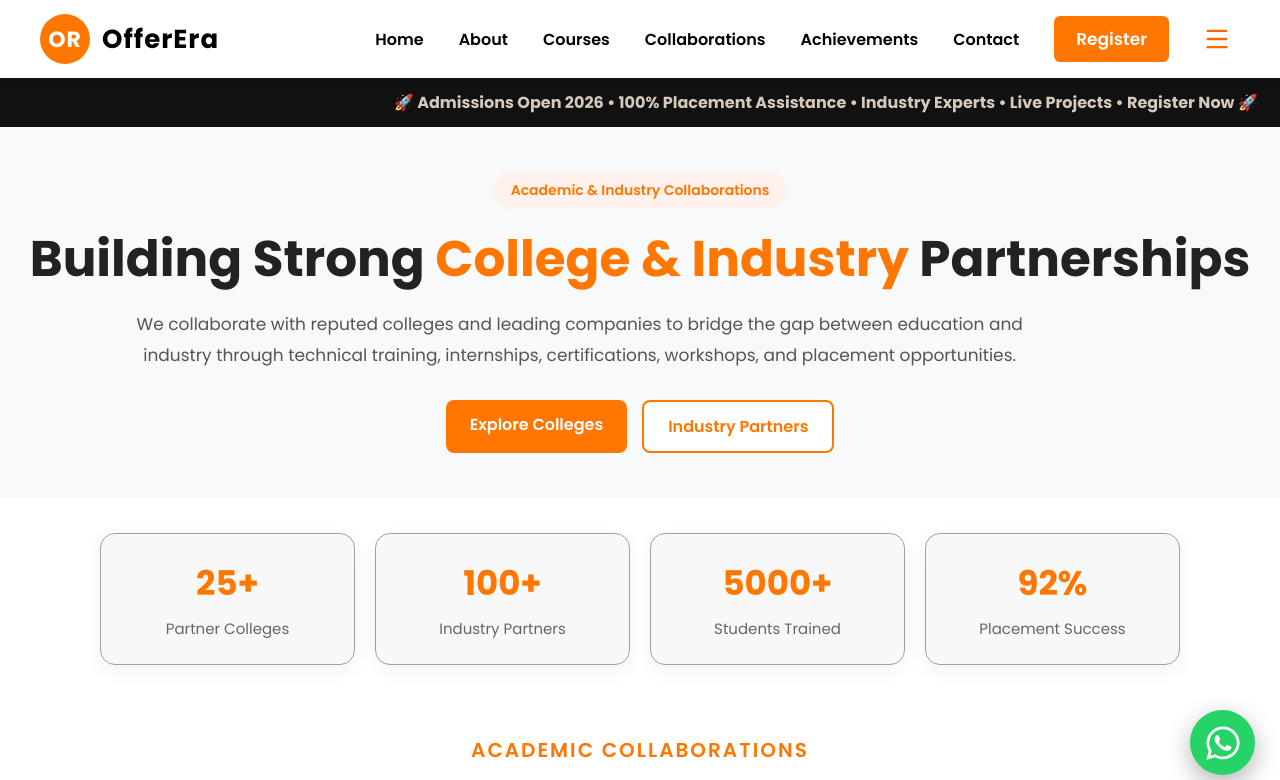
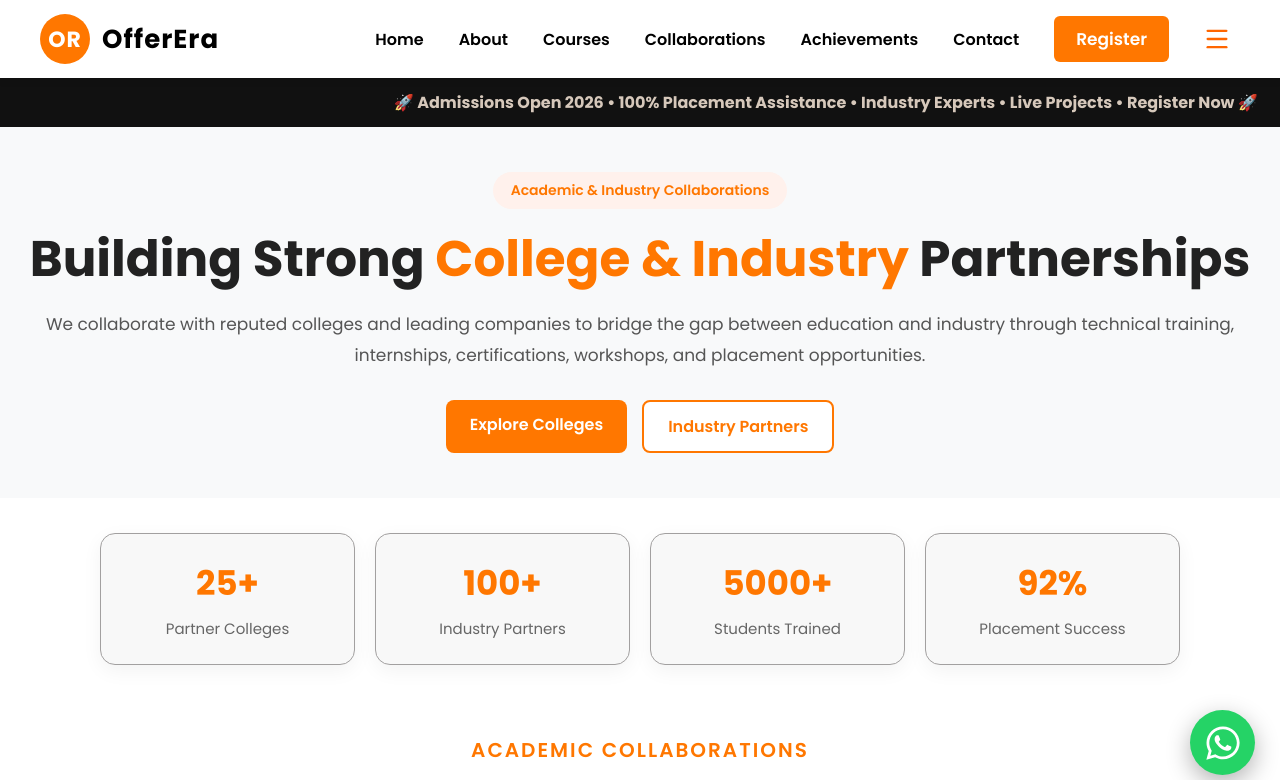
Before and after one commit to rishithac03/Institute-Website, a React (Vite) app in the folder vite-project/: page /collaborations in a window 1280 px wide. Shown: the top 780 px of the page. Built offline with nearby package versions, Linux system fonts and the light colour scheme.

Commit message:
minor changes

```diff
--- a/vite-project/src/styles/collaborations.css
+++ b/vite-project/src/styles/collaborations.css
@@ -98,9 +98,10 @@
     color:#555;
     line-height:1.8;
     font-size:17px;
-    margin-bottom:30px;
-    width:1000px;
-    padding-left:100px;
+    margin:0 auto 30px;
+    max-width: 1200px;
+    padding:0;
+    width:100%;
 }
 
 .collab-hero-buttons{
@@ -531,13 +532,12 @@
 =========================================*/
 
 .collab-cta{
-    padding:80px 0;
+    padding:40px 0;
 }
 
 .cta-box{
     background:#ff7700;
     color:#fff;
-    border-radius: 10px;
     padding:55px 35px;
     text-align:center;
     box-shadow:0 15px 35px rgba(255,107,53,.25);
@@ -545,7 +545,6 @@
 
 .cta-box h2{
     font-size:38px;
-    margin-bottom:18px;
 }
 
 .cta-box p{
```
